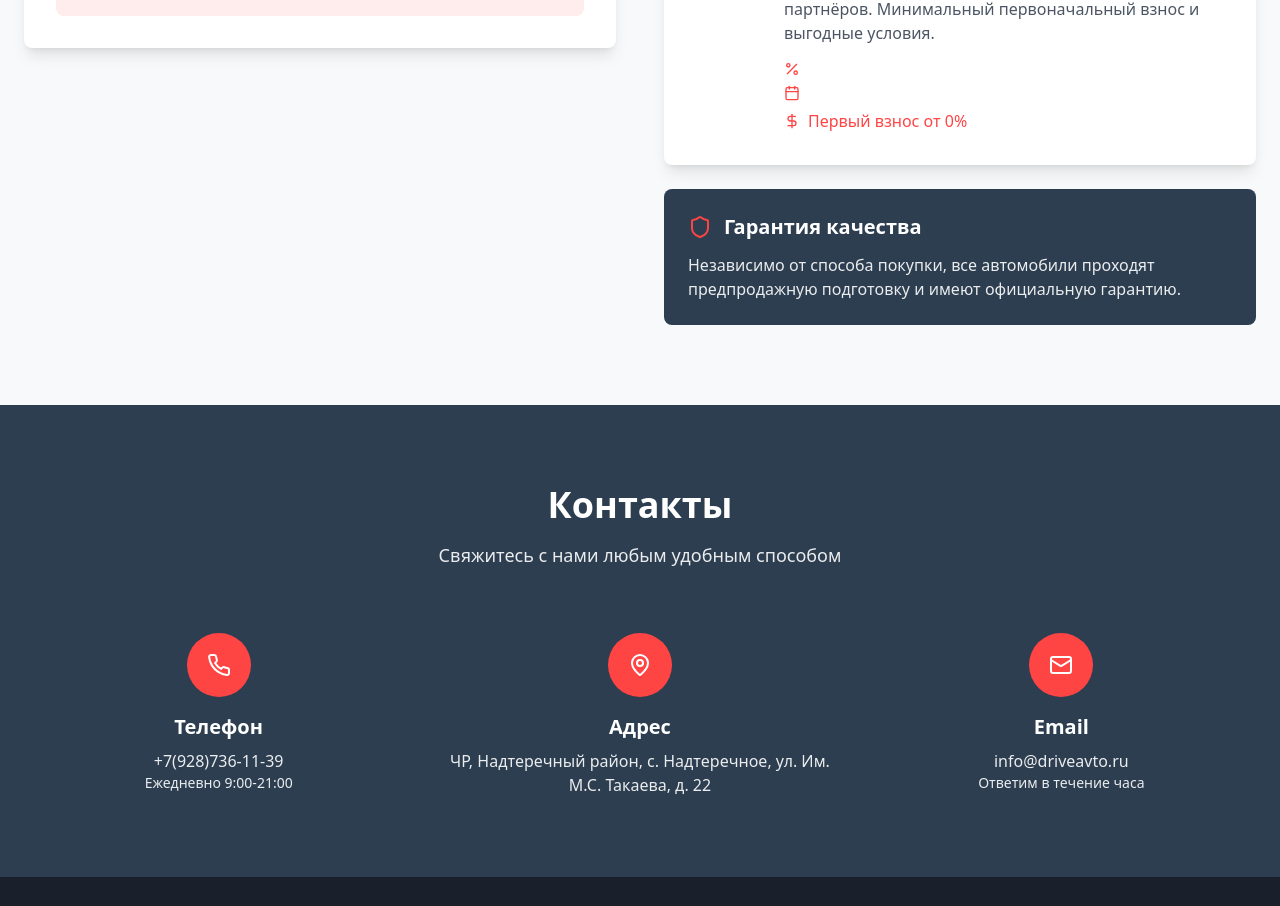
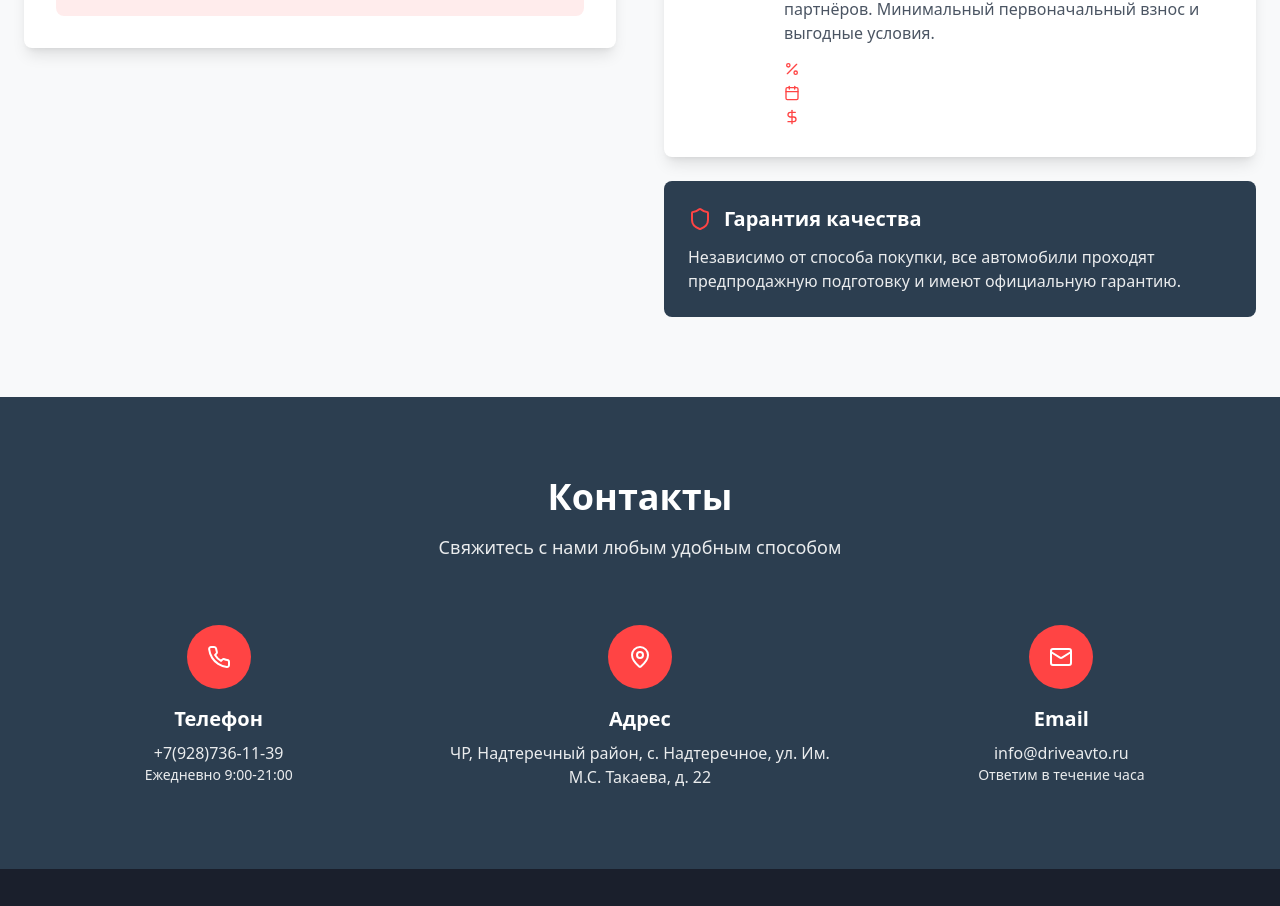
Before and after one commit to info1c8/car-dealership-website-2, a React (Vite) app: page / in a window 1280 px wide. Shown: the part 2211-3117 px from the top of the page. Built offline with nearby package versions, Linux system fonts and the light colour scheme.

Commit message:
Обновление 1 компонентов

```diff
--- a/src/pages/Index.tsx
+++ b/src/pages/Index.tsx
@@ -216,7 +216,7 @@ const Index = () => {
                           </div>
                           <div className="flex items-center text-auto-red">
                             <Icon name="DollarSign" size={16} className="mr-2" />
-                            <span className="font-medium">Первый взнос от 0%</span>
+                            <span className="font-medium"></span>
                           </div>
                         </div>
                       </div>
```
